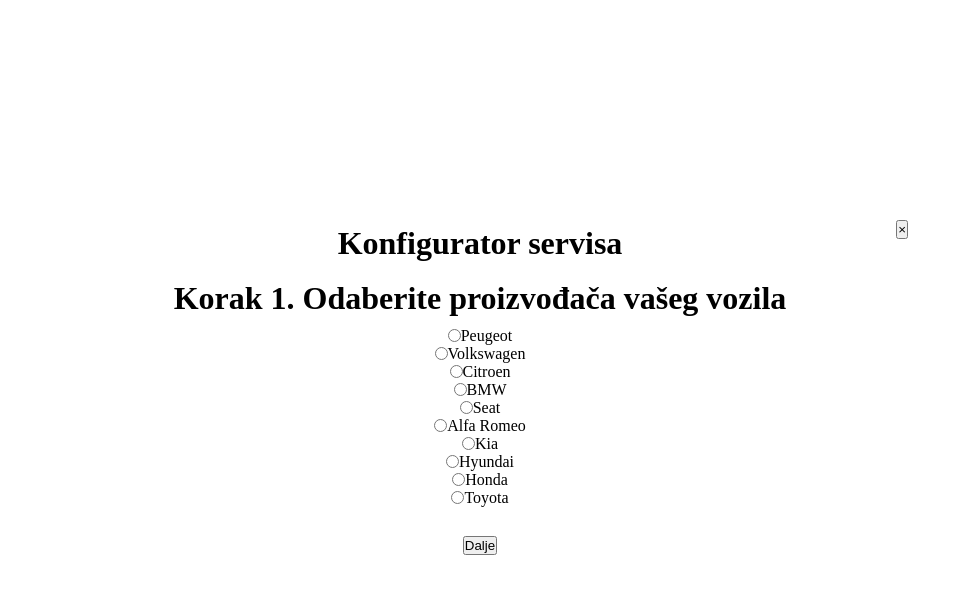
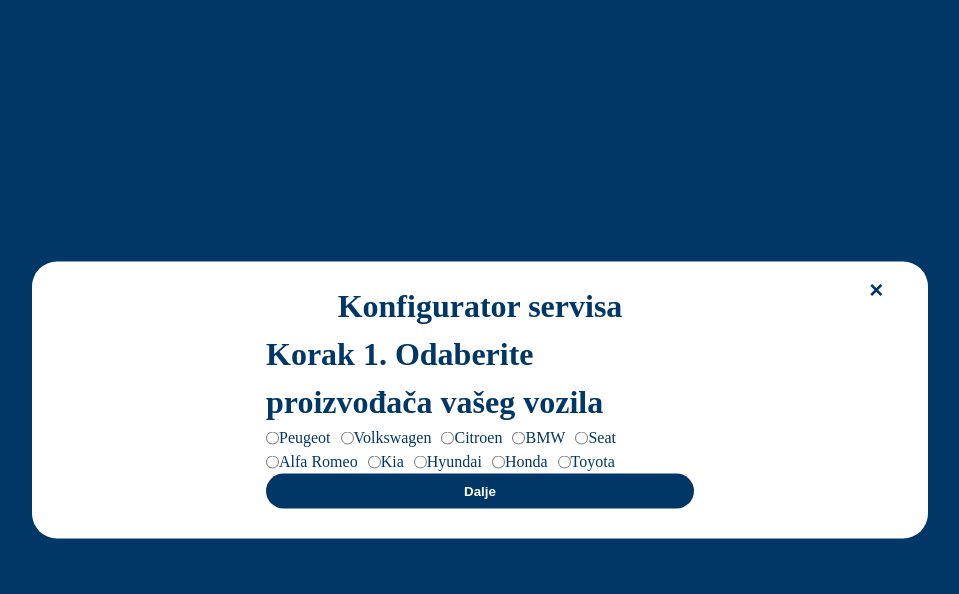
Before and after one commit to dhunjadi/borealis-konfigurator, a React (Create React App) app: page / in a window 1280 px wide. Both pictures are taken after a click on the button "Pokreni konfigurator". Shown: the top 594 px of the page, without its empty margins (160-1119 px from the left). Built offline with nearby package versions, Linux system fonts and the light colour scheme.

Commit message:
added css

```diff
--- a/src/App.js
+++ b/src/App.js
@@ -6,8 +6,8 @@
   const [showModal, setShowModal] = useState(false)
   return (
     <div className='App'>
-      <p>Pritisnite gumb niže kako biste pokrenuli</p>
-      <button onClick={()=> setShowModal(true)}>Pokreni konfigurator</button>
+      <p className='welcome-msg'>Pritisnite gumb niže kako biste pokrenuli</p>
+      <button className='start-btn' onClick={()=> setShowModal(true)}>Pokreni konfigurator</button>
       {showModal &&
         <Modal
         setShowModal={setShowModal}
--- a/src/components/FirstStep.jsx
+++ b/src/components/FirstStep.jsx
@@ -20,7 +20,7 @@
           />
         </div>
         <div className="text-container">
-          <p>{ans.answer}</p>
+          <label>{ans.answer}</label>
         </div>
       </div>
     );
@@ -33,14 +33,16 @@
   };
 
   return (
-    <>
+    <div className='first-step-container'>
       <div className="title-container">
         <h1>{pageList[page].text}</h1>
       </div>
-      <div className="inputs">
-        {inputs}
+      <div className="inputs">{inputs}</div>
+      <div className="btn-container">
+        <button className="next-btn" onClick={handleNext}>
+          Dalje
+        </button>
       </div>
-      <button onClick={handleNext}>Dalje</button>
-    </>
+    </div>
   );
 }
--- a/src/components/FourthStep.jsx
+++ b/src/components/FourthStep.jsx
@@ -6,57 +6,100 @@
 
 export default function FourthStep() {
   const { page, setPage } = useContext(PageContext);
-  const { radio, name, tel, email, add } = useContext(AnswersContext);
-  const [showSendMessage, setShowSendMessage] = useState(false)
+  const {
+    radio,
+    name,
+    tel,
+    email,
+    add,
+    filteredSelected,
+    discount,
+    total,
+    discountInput,
+  } = useContext(AnswersContext);
+  const [showSendMessage, setShowSendMessage] = useState(false);
+
+  const selected = filteredSelected.map((x) => {
+    return (
+      <div className="selected-pair">
+        <div className="selected-title">{x.answer}</div>
+        <div className="selected-price">{x.price} KN</div>
+      </div>
+    );
+  });
 
   return (
-    <>
+    <div className="review-container">
       <div className="title-container">
         <h1>{pageList[page].text}</h1>
       </div>
       <div className="sub-title-container">
         <p>{pageList[page].subText}</p>
       </div>
+      <div className="car-related-container">
         <div className="first-step-container">
           <div className="first-step-container-title">
             <h3>MODEL VOZILA</h3>
+            <button className="edit-btn" onClick={() => setPage(0)}>
+              UREDI
+            </button>
           </div>
           <div className="first-step-container-content">
-          <p>{radio}</p> <button onClick={()=> setPage(0)}>UREDI</button>
+            <p>{radio}</p>
+          </div>
         </div>
         <div className="second-step-container">
           <div className="second-step-container-title">
-            <h3>ODABRANE USLUGE</h3> <button onClick={()=> setPage(1)}>UREDI</button>
+            <h3>ODABRANE USLUGE</h3>
+            <button className="edit-btn" onClick={() => setPage(1)}>
+              UREDI
+            </button>
           </div>
-          <div className="second-step-container-content"></div>
+          <div className="second-step-container-content">
+            {selected}
+            <div className="second-step-container-content-total">
+              {discountInput && <p>Popust (30%) -{discount.toFixed(2)} KN</p>}{" "}
+              <p>UKUPNO {total.toFixed(2)} KN</p>
             </div>
+          </div>
+        </div>
+      </div>
+      <div className="contact-info-container">
         <div className="third-step-container">
           <div className="third-step-container-title">
-            <h3>KONTAKT PODACI</h3> <button onClick={()=> setPage(2)}>UREDI</button>
+            <h3>KONTAKT PODACI</h3>
+            <button className="edit-btn" onClick={() => setPage(2)}>
+              UREDI
+            </button>
           </div>
           <div className="third-step-container-content">
+            <div className="name-email-continer">
               <div className="container-pair">
                 <p>Ime i prezime: {name}</p>
               </div>
               <div className="container-pair">
                 <p>Email adresa: {email}</p>
               </div>
+            </div>
+            <div className="tel-add-container">
               <div className="container-pair">
                 <p>Broj telefona: {tel}</p>
               </div>
               <div className="container-pair">
-                  <p> {add}</p>
+                <p>Napomena: {add}</p>
               </div>
             </div>
           </div>
         </div>
-      <button onClick={()=> setShowSendMessage(true)}>POŠALJI</button>
-      <button onClick={()=> setPage(prev => prev - 1)}>NAZAD</button>
-      {showSendMessage &&
-      <SendMessage
-      setShowSendMessage={setShowSendMessage}
-      />
-      }
-    </>
+      </div>
+      <div className="review-container-btns">
+        <button onClick={() => setPage((prev) => prev - 1)}>NAZAD</button>
+        <button onClick={() => setShowSendMessage(true)}>POŠALJI</button>
+      </div>
+
+      {showSendMessage && (
+        <SendMessage setShowSendMessage={setShowSendMessage} />
+      )}
+    </div>
   );
 }
--- a/src/components/Modal.jsx
+++ b/src/components/Modal.jsx
@@ -13,7 +13,7 @@
   return (
     <div className="modal">
       <div className="x-btn">
-        <button onClick={() => setShowModal(false)}>&times;</button>
+        <button className='x-btn' onClick={() => setShowModal(false)}>&times;</button>
       </div>
       <div className="modal-title">
         <h1>Konfigurator servisa</h1>
--- a/src/components/SecondStep.jsx
+++ b/src/components/SecondStep.jsx
@@ -7,11 +7,14 @@
 
 export default function SecondStep() {
   const { page, setPage } = useContext(PageContext);
-  const { selected, setSelected } = useContext(AnswersContext);
+  const { selected, setSelected, showCoupon, setShowCoupon, setDiscountInput } = useContext(AnswersContext);
 
   const handleChange = (event) => {
     const { checked, value } = event.currentTarget;
-
+    setShowCoupon(true)
+    if(!showCoupon){
+      setDiscountInput(true)
+    }
     setSelected((prev) =>
       checked ? [...prev, value] : prev.filter((val) => val !== value)
     );
@@ -30,7 +33,6 @@
   const inputs = pageList[page].answers.map((ans) => {
     return (
       <div key={uuidv4()} className="pair">
-        <label htmlFor={ans.id}>{ans.answer}</label>
         <div className="input-container">
           <input
             type="checkbox"
@@ -39,21 +41,28 @@
             onChange={handleChange}
           />
         </div>
+        <div className="text-container">
+          <label htmlFor={ans.id}>{ans.answer}</label>
+        </div>
       </div>
     );
   });
 
   return (
-    <>
+    <div className='second-step-container'>
       <div className="title-container">
         <h1>{pageList[page].text}</h1>
       </div>
       <div className="inputs">{inputs}</div>
       <Total />
       <div className="btns-container">
-        <button onClick={handleBack}>Nazad</button>
-        <button onClick={handleNext}>Dalje</button>
+        <button className="back-btn" onClick={handleBack}>
+          Nazad
+        </button>
+        <button className="next-btn" onClick={handleNext}>
+          Dalje
+        </button>
       </div>
-    </>
+    </div>
   );
 }
--- a/src/components/ThirdStep.jsx
+++ b/src/components/ThirdStep.jsx
@@ -19,7 +19,7 @@
     };
 
   return (
-    <>
+    <div className='third-step-container'>
       <div className="title-container">
         <h1>{pageList[page].text}</h1>
       </div>
@@ -30,9 +30,9 @@
         <textarea name="add" placeholder="Napomena (opcionalno)" value={add} onChange={(e)=> setAdd(e.target.value)}/>
       </div>
       <div className="btns-container">
-        <button onClick={handleBack}>Nazad</button>
-        <button onClick={handleNext}>Dalje</button>
+        <button className="back-btn" onClick={handleBack}>Nazad</button>
+        <button className="next-btn" onClick={handleNext}>Dalje</button>
       </div>
-    </>
+    </div>
   );
 }
--- a/src/components/Total.jsx
+++ b/src/components/Total.jsx
@@ -1,45 +1,35 @@
 import React, { useContext, useEffect, useState } from "react";
 import { AnswersContext } from "../context/AnswersContext";
-import { PageContext } from "../context/PageContext";
-import pageList from "../pageList";
 
 export default function Total() {
-  const { selected, total, setTotal, prevTotal } = useContext(AnswersContext);
-  const { page } = useContext(PageContext);
-  const [clicked, setClicked] = useState(false);
+  const {
+    selected,
+    total,
+    setTotal,
+    prevTotal,
+    showCoupon,
+    setShowCoupon,
+    discount,
+    discountInput,
+    setDiscountInput,
+  } = useContext(AnswersContext);
   const [inputValue, setInputValue] = useState("");
   const [correct, setCorrect] = useState(false);
   const [incorrect, setIncorrect] = useState(false);
-
-
-
 
   useEffect(() => {
     let totalPrice = selected.reduce((sum, curr) => {
       return sum + Number(curr);
     }, 0);
     setTotal(totalPrice);
-    setCorrect(false)
   }, [selected, setTotal]);
-
-  let found = [];
-  for (let i = 0; i < selected.length; i++) {
-    found = [
-      ...found,
-      ...pageList[page].answers.filter(
-        (ans) => ans.price === selected[i]
-      ),
-    ];
-  }
-
-  console.log(found)
 
   const handleSubmit = (e) => {
     e.preventDefault();
     if (inputValue === "Tokić123") {
       setIncorrect(false);
       setCorrect(true);
-      setClicked(false);
+      setDiscountInput(false);
       setTotal((prev) => (70 / 100) * prev);
     } else {
       setIncorrect(true);
@@ -47,21 +37,35 @@
   };
 
   return (
-    <div>
-      {correct && <> <p>Hvala Vam! Unijeli ste ispravan kod kupona!</p> <p>OSNOVICA: {prevTotal}</p> <p>Popust (30%): {(prevTotal * 0.3).toFixed(2)}</p> </>}
-      {incorrect && <p>Neispravan kupon!</p>}
-      {clicked ? (
+    <div className="total-container">
+      {correct && (
         <>
+          {" "}
+          <p className="success-msg">
+            Hvala Vam! Unijeli ste ispravan kod kupona!
+          </p>{" "}
+          <p>OSNOVICA: {prevTotal} kn</p>{" "}
+          <p>Popust (30%): {discount.toFixed(2)}</p>{" "}
+        </>
+      )}
+      {incorrect && <p className="fail-msg">Neispravan kupon!</p>}
+      {discountInput ? (
+        <div className="discount-pair">
           <input
             type="text"
             value={inputValue}
             onChange={(e) => setInputValue(e.target.value)}
           />
-          <button onClick={handleSubmit}>Primijeni</button>
-        </>
-      ) : (
-        <p onClick={() => setClicked(true)}>Imam kupon</p>
-      )}
+          <button className="primijeni-btn" onClick={handleSubmit}>
+            Primijeni
+          </button>
+        </div>
+      ) : null}
+        {showCoupon &&<p onClick={() => {
+          setDiscountInput(true)
+          setShowCoupon(false)
+          }}>Imam kupon</p>}
+
       UKUPNO : {total.toFixed(2)} kn
     </div>
   );
--- a/src/context/AnswersContext.jsx
+++ b/src/context/AnswersContext.jsx
@@ -1,32 +1,47 @@
-import {createContext, useState, useRef, useEffect } from 'react'
+import { createContext, useState, useRef, useEffect } from "react";
+import pageList from "../pageList";
 
 export const AnswersContext = createContext();
 
-export const AnswersContextProvider = ({children}) => {
+export const AnswersContextProvider = ({ children }) => {
   // First step
-    const [radio, setRadio] = useState('');
+  const [radio, setRadio] = useState("");
   //Second step
-    const [selected, setSelected] = useState([])
-    const [foundCopy, setFoundCopy] = useState([])
+  const [selected, setSelected] = useState([]);
+  const [foundCopy, setFoundCopy] = useState([]);
   // Second step - total
-    const [total, setTotal] = useState(0)
-    const [filtered, setFiltered] = useState([])
+  const [total, setTotal] = useState(0);
+  const [filtered, setFiltered] = useState([]);
+  const [showCoupon, setShowCoupon] = useState(true)
+  const [discountInput, setDiscountInput] = useState(false);
   const prevRef = useRef();
   //Third step
-    const [name, setName] = useState('')
-    const [tel, setTel] = useState('')
-    const [email, setEmail] = useState('')
-    const [add, setAdd] = useState('')
-
-
-
+  const [name, setName] = useState("");
+  const [tel, setTel] = useState("");
+  const [email, setEmail] = useState("");
+  const [add, setAdd] = useState("");
 
   // Previous total
-  useEffect(()=>{
-    prevRef.current = total
-})
+  useEffect(() => {
+    prevRef.current = total;
+  });
 
-const prevTotal = prevRef.current
+  const prevTotal = prevRef.current;
+
+  let filteredSelected = [];
+  for (let i = 0; i < selected.length; i++) {
+    filteredSelected = [
+      ...filteredSelected,
+      ...pageList[1].answers.filter(
+        (ans) => ans.price === selected[i]
+      ),
+    ];
+  }
+
+  const discount = prevTotal * 0.3
+
+  console.log(filteredSelected)
+
   /*     // Spremanje odgovora iz local storage-a u state
 
     useEffect(() => {
@@ -61,12 +76,18 @@
     email,
     setEmail,
     add,
-        setAdd
-    }
+    setAdd,
+    filteredSelected,
+    showCoupon,
+    setShowCoupon,
+    discount,
+    discountInput,
+    setDiscountInput
+  };
 
-    return(
+  return (
     <AnswersContext.Provider value={AnsersContextValue}>
       {children}
     </AnswersContext.Provider>
-    )
-}
+  );
+};
--- a/src/css/styles.css
+++ b/src/css/styles.css
@@ -1,19 +1,38 @@
-*{
+* {
   padding: 0;
   margin: 0;
   box-sizing: border-box;
 }
 
-.App{
+:root {
+  --dark-blue: #013766;
+  --light-blue: #0389ff;
+  --dark-red: #ac0e28;
+}
+
+.App {
   height: 100vh;
   display: flex;
   flex-direction: column;
   justify-content: center;
   align-items: center;
+  line-height: 1.5;
+  background-color: var(--dark-blue);
 }
 
-.App button{
-    margin: 20px;
+.welcome-msg {
+  color: white;
+  margin: 10px;
+  font-weight: 700;
+}
+
+.start-btn {
+  border: none;
+  border-radius: 999px;
+  padding: 10px;
+  margin: 10px;
+  background-color: white;
+  font-weight: 700;
 }
 
 /* MODAL */
@@ -26,7 +45,7 @@
   border-radius: 25px;
   background: white;
   width: 70%;
-    height: 50%;
+  height: auto;
   display: flex;
   flex-direction: column;
   justify-content: space-around;
@@ -34,7 +53,15 @@
   padding: 20px;
 }
 
-  .send-modal{
+.modal-title {
+  color: var(--dark-blue);
+}
+
+.pair .text-container p {
+  color: var(--dark-blue);
+}
+
+.send-modal {
   position: absolute;
   top: 50%;
   left: 50%;
@@ -50,27 +77,294 @@
   padding: 20px;
 }
 
-  .x-btn{
+.x-btn {
   position: absolute;
-      top: 0;
-      right: 0;
+  top: 5%;
+  right: 5%;
+  background-color: transparent;
+  outline: none;
+  border: none;
+  font-weight: 700;
+  font-size: 24px;
+  color: var(--dark-blue);
+  cursor: pointer;
 }
 
-  .next-btn{
-      position: absolute;
-      bottom: 0;
-      right: 0;
+.x-btn:hover {
+  color: var(--light-blue);
 }
 
-  .pair{
+.next-btn,
+.back-btn {
+  background-color: var(--dark-blue);
+  color: white;
+  font-weight: 700;
+  padding: 10px;
+  width: 100%;
+  border: none;
+  border-radius: 999px;
+  margin: 0px 10px 10px 0;
+  cursor: pointer;
+}
+
+.next-btn:hover,
+.back-btn:hover {
+  background-color: var(--light-blue);
+}
+
+.btns-container {
+  display: flex;
+  flex-direction: row;
+  width: 20%;
+  margin-left: auto;
+}
+
+/* STEPS */
+
+.title-container,
+.inputs {
+  color: var(--dark-blue);
+}
+
+.inputs {
+  display: flex;
+  flex-direction: row;
+  flex-wrap: wrap;
+}
+
+.discount-pair {
+  display: flex;
+  flex-direction: column;
+  align-items: flex-start;
+}
+
+.discount-pair input {
+  margin-bottom: 10px;
+  border: 2px solid var(--dark-blue);
+  border-radius: 999px;
+  margin: 10px 0;
+  padding: 5px;
+  color: var(--dark-blue);
+}
+
+.discount-pair input:focus {
+  outline: none;
+  border: 2px solid var(--light-blue);
+}
+
+.discount-pair button {
+  background-color: var(--dark-blue);
+  color: white;
+  font-weight: 700;
+  padding: 5px;
+  width: 100%;
+  border: none;
+  border-radius: 999px;
+  margin: 0px 10px 10px 0;
+  cursor: pointer;
+}
+
+/* INPUT PAIRS (input and p) */
+
+.pair {
   display: flex;
   flex-direction: row;
   justify-content: center;
   align-items: center;
 }
 
-  .input-container{
+.input-container {
   display: flex;
   flex-direction: column;
   justify-content: center;
 }
+
+.text-container label {
+  margin: 0 10px 0 0;
+}
+
+.selected-pair {
+  display: flex;
+  flex-direction: row;
+  justify-content: space-between;
+}
+
+.total-container {
+  display: flex;
+  flex-direction: column;
+  margin-left: auto;
+  align-items: flex-end;
+  color: var(--dark-blue);
+}
+
+.third-step-container .input-container input,
+textarea {
+  border: 2px solid var(--dark-blue);
+  border-radius: 999px;
+  margin: 10px 0;
+  padding: 5px;
+  color: var(--dark-blue);
+}
+
+.third-step-container .input-container input:focus,
+textarea:focus {
+  outline: none;
+  border: 2px solid var(--light-blue);
+}
+
+/* FOURTH STEP */
+
+.review-container {
+  display: flex;
+  flex-direction: column;
+}
+
+.sub-title-container {
+  color: var(--dark-blue);
+}
+
+.edit-btn {
+  background-color: var(--dark-blue);
+  color: white;
+  font-weight: 700;
+  padding: 5px;
+  width: 10%;
+  border: none;
+  border-radius: 999px;
+  margin: 0px 10px 10px 0;
+  cursor: pointer;
+}
+
+.edit-btn:hover {
+  background-color: var(--light-blue);
+}
+
+/* CAR-RELATED CONTAINER */
+
+.car-related-container {
+  margin: 10px 0;
+  display: flex;
+  flex-direction: row;
+  justify-content: space-between;
+  color: var(--dark-blue);
+}
+
+.first-step-container,
+.second-step-container {
+  display: flex;
+  flex-direction: column;
+  width: 50%;
+}
+
+.first-step-container-title,
+.second-step-container-title {
+  margin: 10px 0;
+  display: flex;
+  flex-direction: row;
+  justify-content: flex-start;
+  align-items: center;
+}
+
+.first-step-container-content {
+  display: flex;
+  flex-direction: row;
+  justify-content: space-between;
+}
+
+.second-step-container-content-total {
+  display: flex;
+  flex-direction: column;
+  align-items: flex-end;
+  margin-left: auto;
+}
+
+/* CONTACT-INFO CONTAINER */
+
+.contact-info-container {
+  margin: 10px 0;
+  display: flex;
+  flex-direction: row;
+  justify-content: space-between;
+  color: var(--dark-blue);
+}
+
+.third-step-container {
+  display: flex;
+  flex-direction: column;
+  width: 100%;
+}
+
+.third-step-container-title {
+  margin: 10px 0;
+  display: flex;
+  flex-direction: row;
+  justify-content: flex-start;
+  align-items: center;
+}
+
+.third-step-container-content {
+  display: flex;
+  flex-direction: row;
+  justify-content: space-between;
+  align-items: flex-start;
+}
+
+.name-email-container {
+  display: flex;
+  flex-direction: column;
+  justify-content: space-evenly;
+}
+
+.tel-add-container {
+  display: flex;
+  flex-direction: column;
+  justify-content: space-evenly;
+  align-items: flex-end;
+}
+
+/* REVIEW CONTAINER BUTTONS */
+
+.review-container-btns {
+  margin: 10px 0;
+  margin-left: auto;
+}
+
+.review-container-btns button {
+  background-color: var(--dark-blue);
+  color: white;
+  font-weight: 700;
+  padding: 5px;
+  width: auto;
+  border: none;
+  border-radius: 999px;
+  margin: 0px 10px 10px 0;
+  cursor: pointer;
+}
+
+.review-container-btns button:hover {
+  background-color: var(--light-blue);
+}
+
+/* SEND MODAL */
+
+.send-modal {
+  background-color: var(--dark-blue);
+  color: white;
+}
+
+.send-modal-btn button {
+  background-color: white;
+  color: var(--dark-blue);
+  font-weight: 700;
+  padding: 10px;
+  width: auto;
+  border: none;
+  border-radius: 999px;
+  margin: 0px 10px 10px 0;
+  cursor: pointer;
+}
+
+.send-modal-btn button:hover {
+  background-color: var(--light-blue);
+  color: white;
+}
```
Lines whose indentation alone changed are shown as unchanged.
